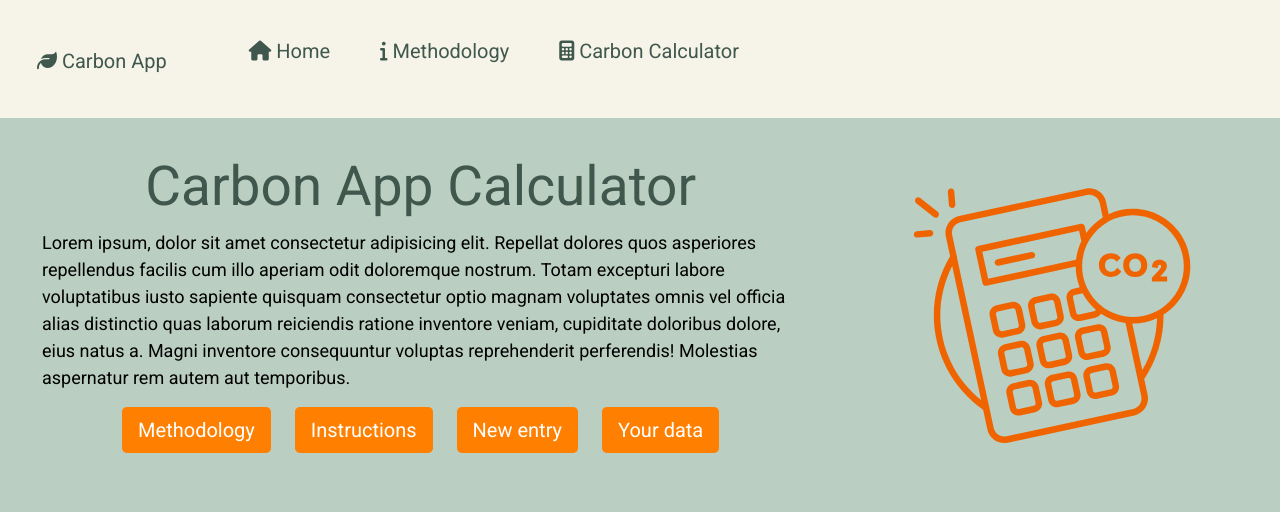
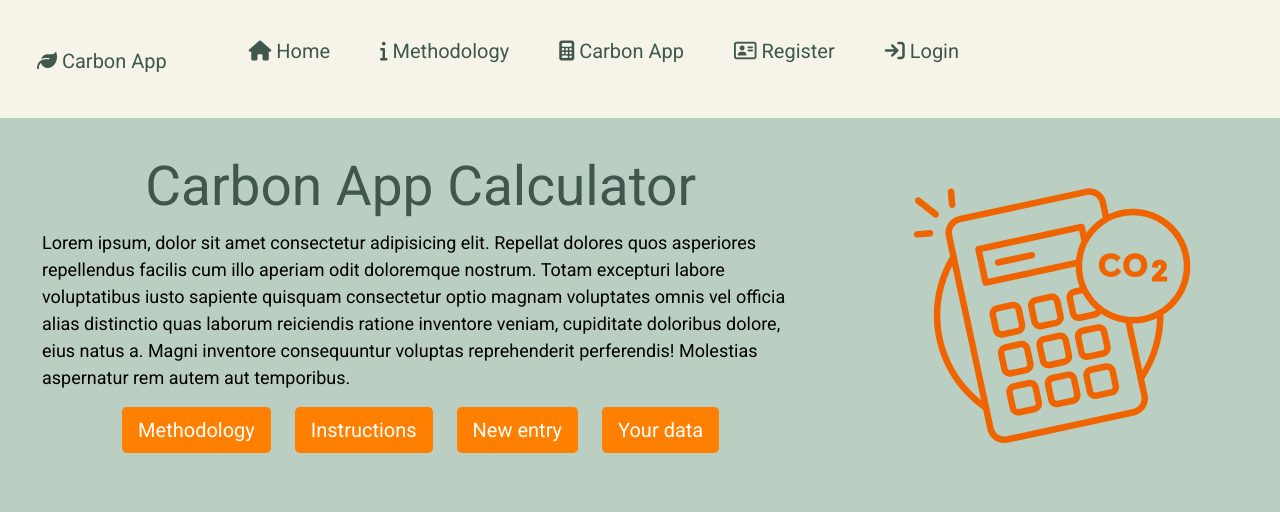
Before and after one commit to LineBirkelid/carbon_app_2023, a Flask app: page /carbon_app in a window 1280 px wide. Shown: the top 512 px of the page. Run offline with Flask 2, Linux system fonts and the light colour scheme; some libraries are stand-ins or nearby versions.

Commit message:
Update layout.html

```diff
--- a/capp/templates/layout.html
+++ b/capp/templates/layout.html
@@ -26,6 +26,7 @@
       <link rel="stylesheet" type="text/css" href="{{ url_for('static', filename='home.css') }}">
       <link rel="stylesheet" type="text/css" href="{{ url_for('static', filename='methodology.css') }}">
       <link rel="stylesheet" type="text/css" href="{{ url_for('static', filename='carbon_app.css') }}">
+      <link rel="stylesheet" type="text/css" href="{{ url_for('static', filename='user.css') }}">
 
       <!-- To activate media queries in devices -->
       <meta name="viewport" content="user-scalable=yes, width=device-width, initial-scale=1">
@@ -56,8 +57,14 @@
                         <a href="{{url_for('methodology.methodology_home')}}"> <i class="fa-solid fa-info"></i> Methodology</a>
                     </li>
                     <li>
-                        <a href="{{url_for('carbon_app.carbon_app_home')}}"> <i class="fa-solid fa-calculator"></i> Carbon Calculator</a>
+                        <a href="{{url_for('carbon_app.carbon_app_home')}}"> <i class="fa-solid fa-calculator"></i> Carbon App</a>
                     </li>
+                    <li>
+                      <a href="{{url_for('users.register')}}"> <i class="fa-regular fa-address-card"></i> Register</a>
+                  </li>
+                    <li>
+                      <a href="{{url_for('users.login')}}"> <i class="fa-solid fa-arrow-right-to-bracket"></i> Login</a>
+                  </li>
                 </ul>
               </nav>
             </div>
```
